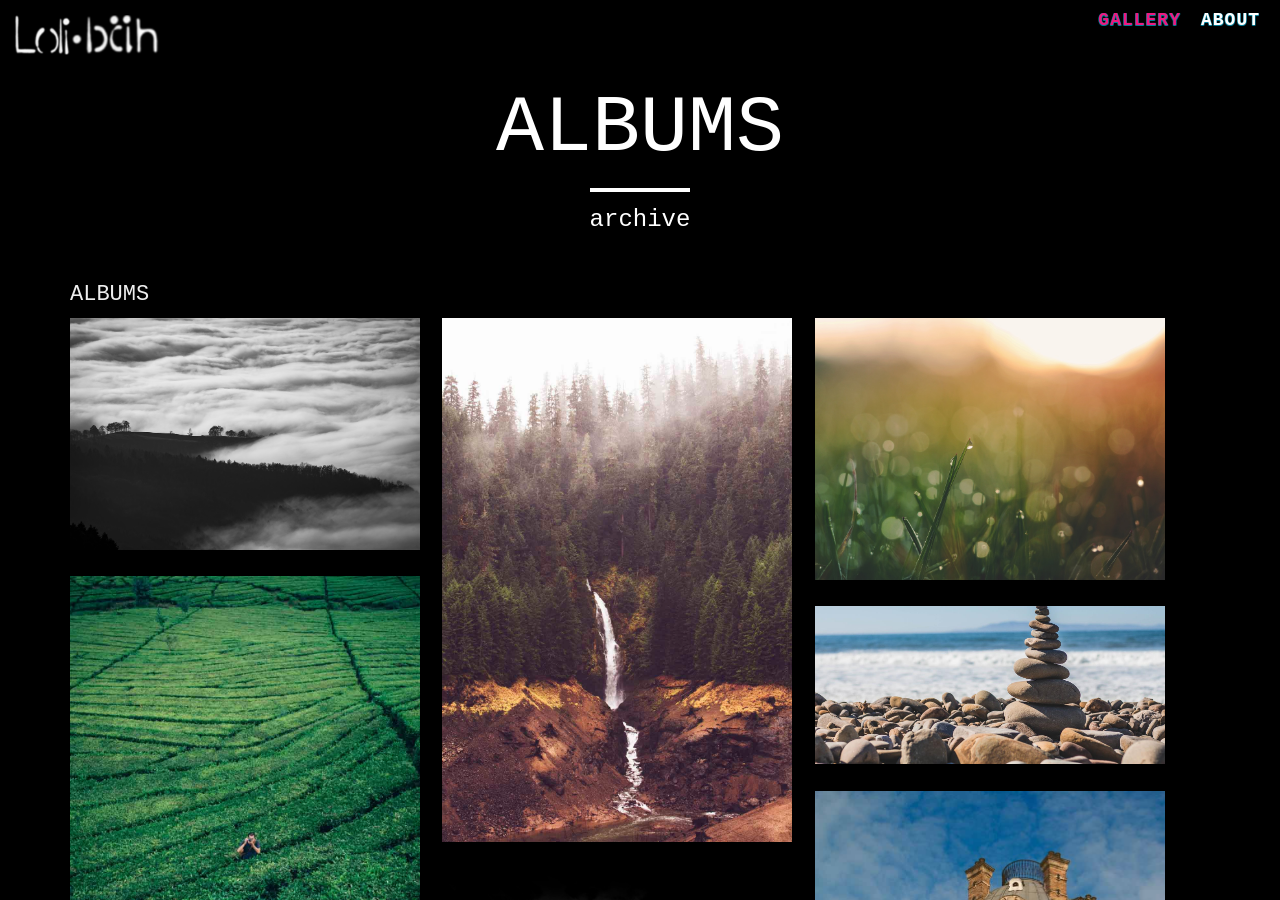
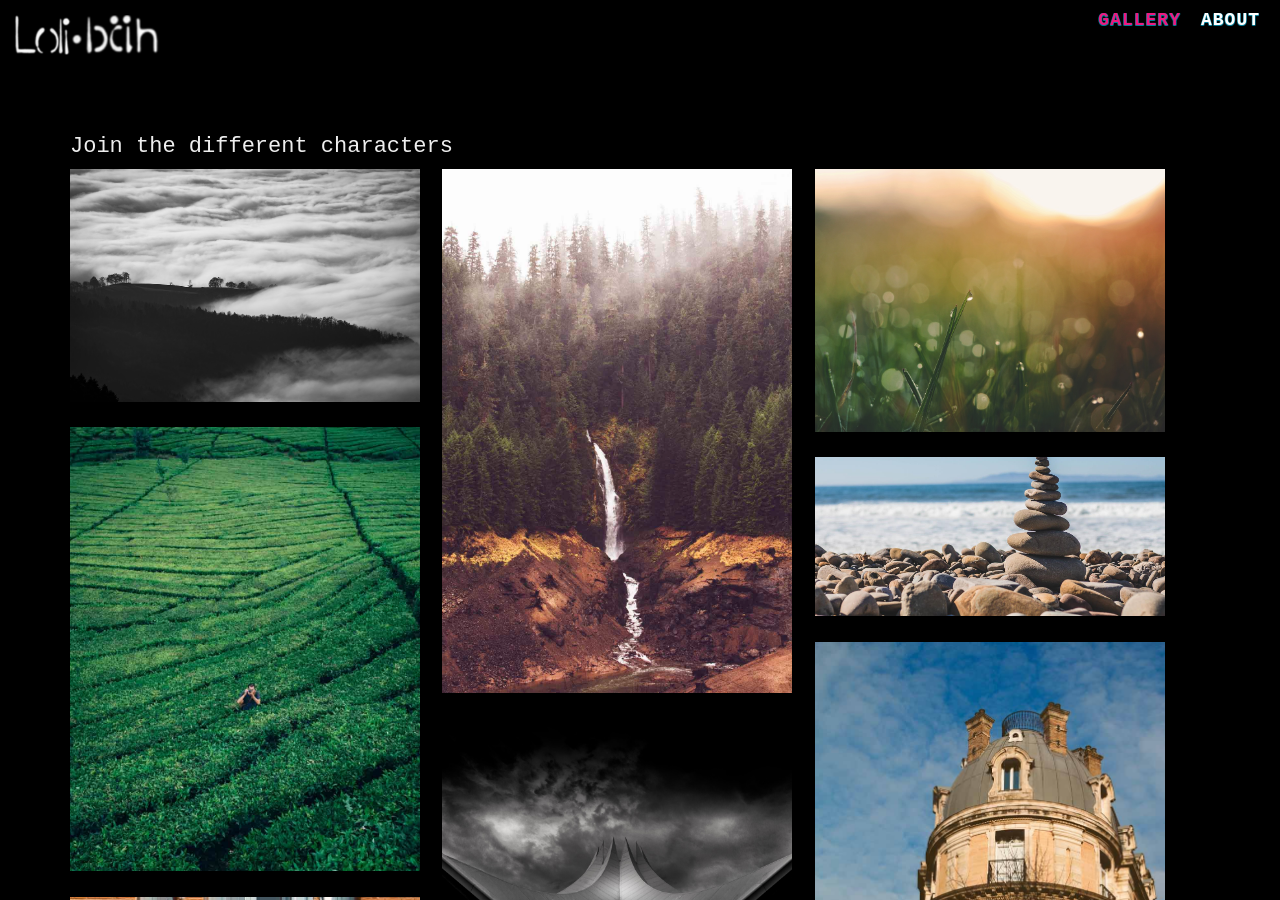
Before and after one commit to mstrnilsson/landing_page, a Jekyll site: the page built from gallery/index.html, in a window 1280 px wide and 900 px high. Built offline with Jekyll 4.4.1, drawn with Linux system fonts in a browser that asks for light colours; nearby versions of some CDN libraries.

Commit message:
introheaders&gallery_text

```diff
--- a/_layouts/page.html
+++ b/_layouts/page.html
@@ -8,9 +8,11 @@ layout: default
         <div class="row">
             <div class="col-lg-8 col-lg-offset-2 col-md-10 col-md-offset-1">
                 <div class="site-heading">
+                    <!--
                     <h1>{% if page.title %}{{ page.title }}{% else %}{{ site.title }}{% endif %}</h1>
                     <hr class="small">
                     <span class="subheading">{{ page.description }}</span>
+                -->
                 </div>
             </div>
         </div>
--- a/gallery/index.html
+++ b/gallery/index.html
@@ -1,6 +1,6 @@
 ---
 layout: page
-title: "ALBUMS"
+title: "Join the different characters"
 description: "archive"
 active: gallery
 header-img: "img/gallery-bg.jpg"
```
